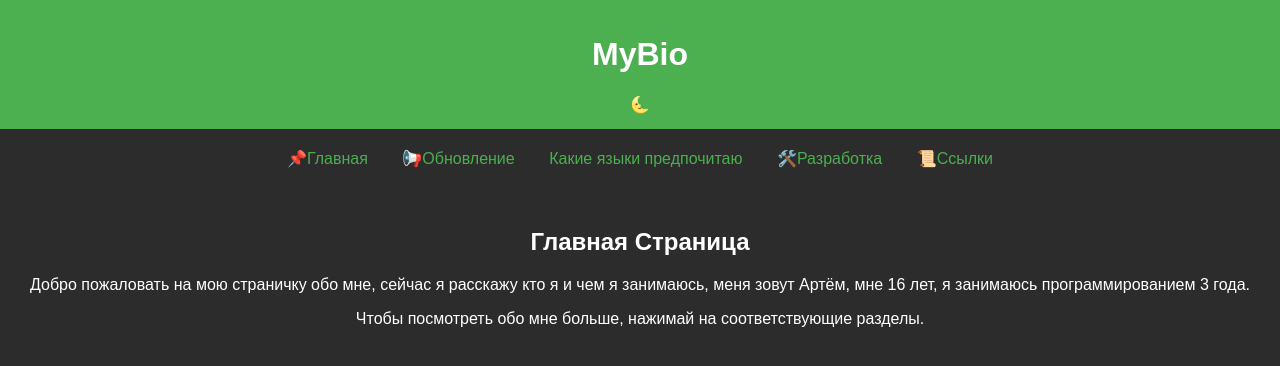
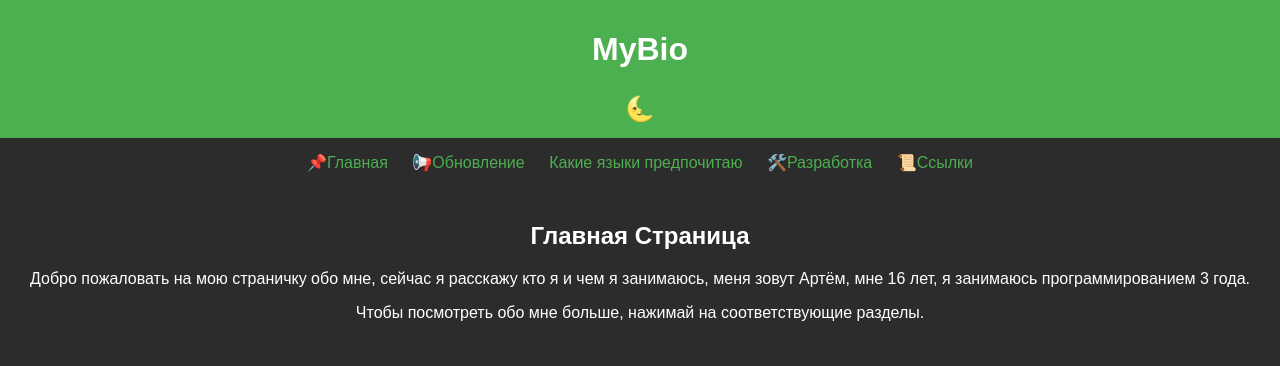
Before and after one commit to kepkaa/my-bio, a plain HTML site: page index.html in a window 1280 px wide. Drawn offline with Linux system fonts and the light colour scheme.

Commit message:
Update style.css

```diff
--- a/style.css
+++ b/style.css
@@ -11,22 +11,22 @@ body {
 header {
     background-color: #4CAF50; /* Зеленый цвет для заголовка */
     color: white;
-    padding: 15px;
+    padding: 10px; /* Уменьшение отступа в заголовке */
 }
 
 nav {
-    margin: 20px 0;
+    margin: 15px 0; /* Уменьшение верхнего и нижнего отступа */
 }
 
 nav a {
-    margin: 0 15px;
+    margin: 0 10px; /* Уменьшение отступа между ссылками */
     text-decoration: none;
     color: #4CAF50; /* Цвет ссылок */
 }
 
 section {
     display: none;
-    padding: 20px;
+    padding: 15px; /* Уменьшение отступа в секциях */
 }
 
 section.active {
@@ -34,7 +34,7 @@ section.active {
 }
 
 .progress {
-    margin: 20px 0;
+    margin: 15px 0; /* Уменьшение отступа между прогресс-барами */
     text-align: left;
 }
 
@@ -42,11 +42,12 @@ section.active {
     background-color: #444; /* Цвет контейнера прогресса в темном режиме */
     border-radius: 5px;
     overflow: hidden;
+    height: 15px; /* Уменьшение высоты контейнера прогресса */
 }
 
 .progress-bar {
     background-color: #4CAF50; /* Зеленый цвет для прогресс-бара */
-    height: 20px;
+    height: 100%; /* Высота прогресс-бара по высоте родителя */
     width: 0;
     transition: width 1s;
 }
@@ -60,6 +61,13 @@ section.active {
     background-color: #ccc; /* Цвет контейнера прогресса в светлом режиме */
 }
 
+.theme-toggle {
+    display: inline-block; /* Делаем элемент интерактивным */
+    cursor: pointer; /* Курсор указывает, что элемент можно нажимать */
+    font-size: 24px; /* Размер иконки */
+    padding: 5px; /* Отступ для уменьшения области */
+}
+
 /* Адаптивные стили для мобильных устройств */
 @media (max-width: 600px) {
     nav {
@@ -69,7 +77,7 @@ section.active {
     }
 
     nav a {
-        margin: 10px 0; /* Отступ между ссылками */
+        margin: 8px 0; /* Уменьшение отступа между ссылками */
     }
 
     section {
```
